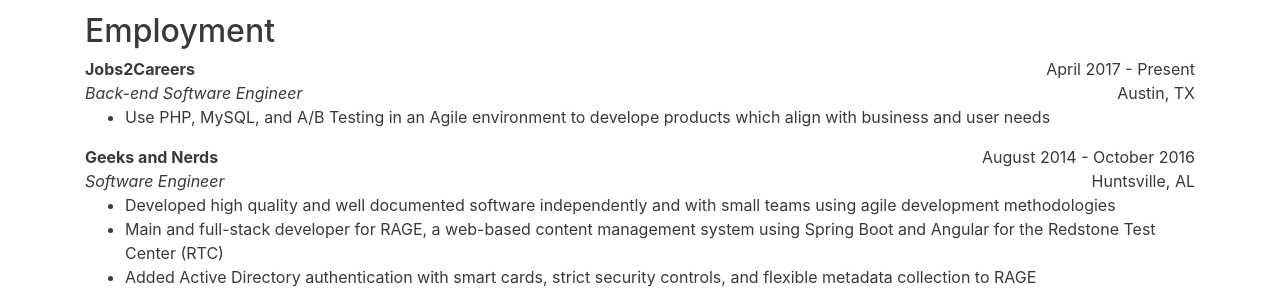
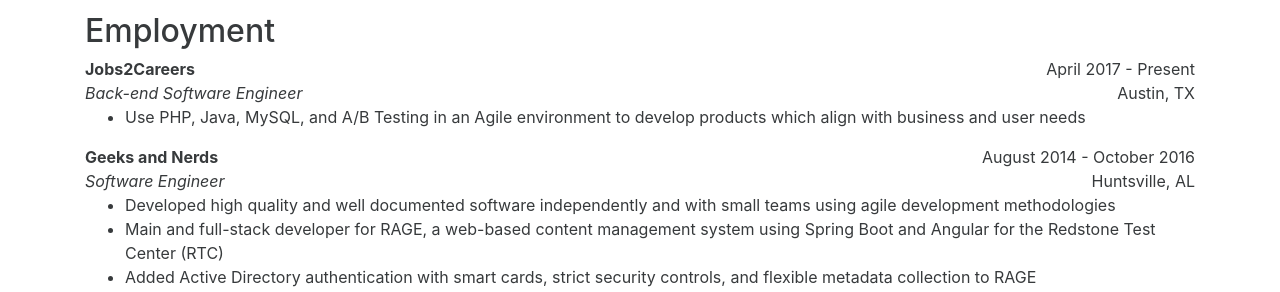
Before and after one commit to jacob-swanson/personal-site, a Jekyll site: the page built from pages/resume.md, in a window 1280 px wide. Shown: the part 619-911 px from the top of the page. Built offline with Jekyll 4.4.1, drawn with Linux system fonts in a browser that asks for light colours; nearby versions of some CDN libraries.

Commit message:
Fix typo

```diff
--- a/pages/resume.md
+++ b/pages/resume.md
@@ -34,7 +34,7 @@
 
 ## Employment
 {% include resume-employment-header.html company="Jobs2Careers" title="Back-end Software Engineer" date="April 2017 - Present" location="Austin, TX" %}
-* Use PHP, MySQL, and A/B Testing in an Agile environment to develope products which align with business and user needs
+* Use PHP, Java, MySQL, and A/B Testing in an Agile environment to develop products which align with business and user needs
 
 {% include resume-employment-header.html company="Geeks and Nerds" title="Software Engineer" date="August 2014 - October 2016" location="Huntsville, AL" %}
 * Developed high quality and well documented software independently and with small teams using agile development methodologies
```
